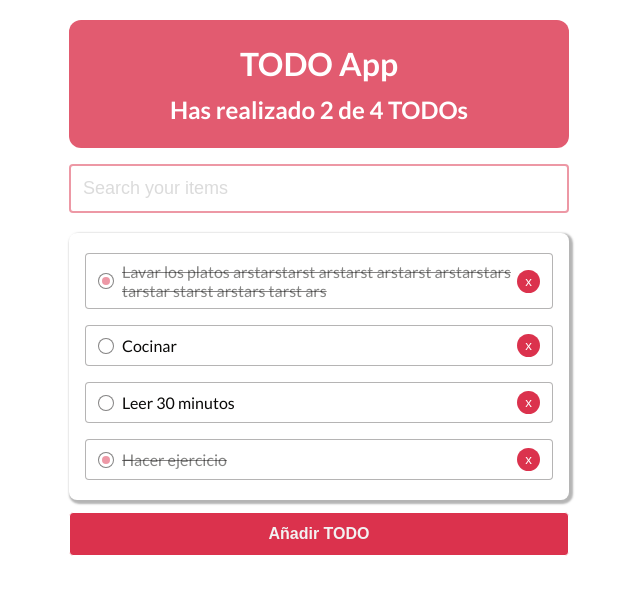
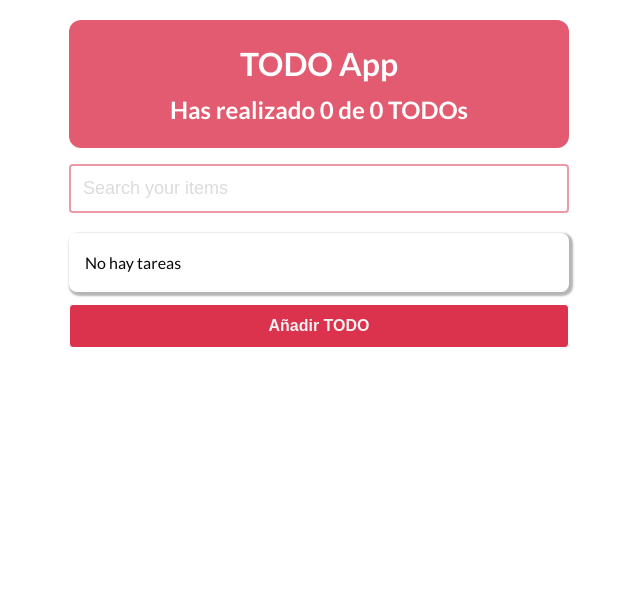
Before and after one commit to RBoraurito/todo-machine, a React (Vite) app: page / in a window 1280 px wide. Shown: the top 594 px of the page, without its empty margins (321-961 px from the left). Built offline with nearby package versions, Linux system fonts and the light colour scheme.

Commit message:
:sparkles: Add cutom hook for local storage

```diff
--- a/src/App.jsx
+++ b/src/App.jsx
@@ -5,6 +5,8 @@ import { TodoSearch } from './components/TodoSearch'
 import { TodoList } from './components/TodoList'
 import { TodoItem } from './components/TodoItem'
 import { CreateTodoButton } from './components/CreateTodoButton'
+
+import { useLocalStorage } from './hooks/useLocalStorage'
 
 import './App.css'
 
@@ -16,26 +18,11 @@ const todosInitial = [
 ]
 
 function App() {
+  const [todos, saveTodos] = useLocalStorage('todos', [])
 
-  const localStorageTodos = localStorage.getItem('todos')
-  let storedTodos = []
-
-  if (!localStorageTodos) {
-    localStorage.setItem('todos', JSON.stringify(todosInitial))
-    storedTodos = JSON.parse(localStorage.getItem('todos'))
-  } else {
-    storedTodos = JSON.parse(localStorageTodos)
-  }
-
-  const [todos, setTodos] = useState(storedTodos)
   const [search, setSearch] = useState('')
 
   const uncompletedTodos = todos.filter(todo => todo.completed).length
-
-  const safeTodos = (todos) => {
-    localStorage.setItem('todos', JSON.stringify(todos))
-    setTodos(todos)
-  }
 
   const toggleTodo = (todoId) => {
     const newTodos = todos.map(todo => {
@@ -47,12 +34,12 @@ function App() {
       }
       return todo
     })
-    safeTodos(newTodos)
+    saveTodos(newTodos)
   }
 
   const removeTodo = (todoId) => {
     const newTodos = todos.filter(todo => todo.id !== todoId)
-    safeTodos(newTodos)
+    saveTodos(newTodos)
   }
 
   const handleSearch = (evt) => {
--- /dev/null
+++ b/src/Hooks/UseLocalStorage.js
@@ -0,0 +1,22 @@
+import { useState } from 'react'
+
+export function useLocalStorage(storageKey, initialValue) {
+  const localStorageData = localStorage.getItem(storageKey)
+  let storedItems = initialValue
+
+  if (!localStorageData) {
+    localStorage.setItem(storageKey, JSON.stringify(initialValue))
+    storedItems = JSON.parse(localStorage.getItem(storageKey))
+  } else {
+    storedItems = JSON.parse(localStorageData)
+  }
+
+  const [items, setItems] = useState(storedItems)
+
+  const saveItems = (items) => {
+    localStorage.setItem(storageKey, JSON.stringify(items))
+    setItems(items)
+  }
+
+  return [items, saveItems]
+}
```
